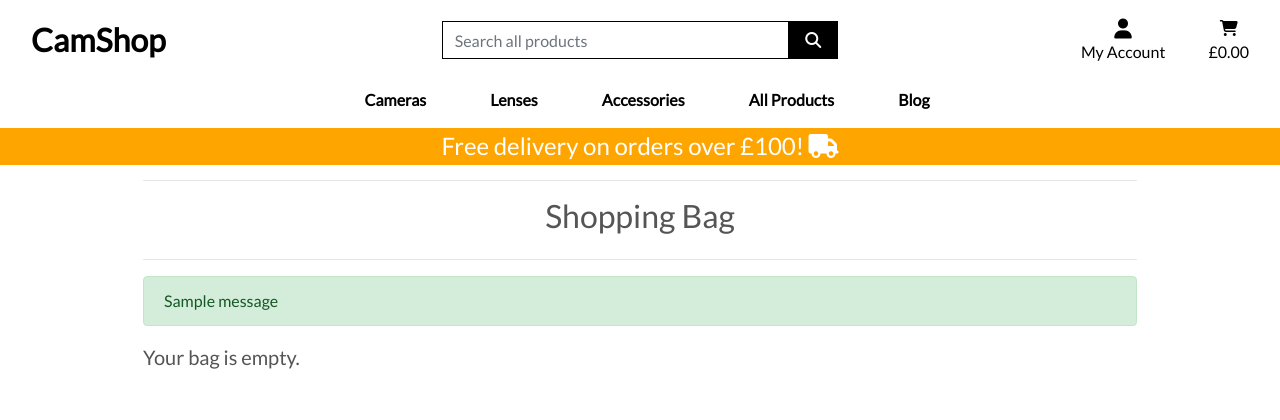
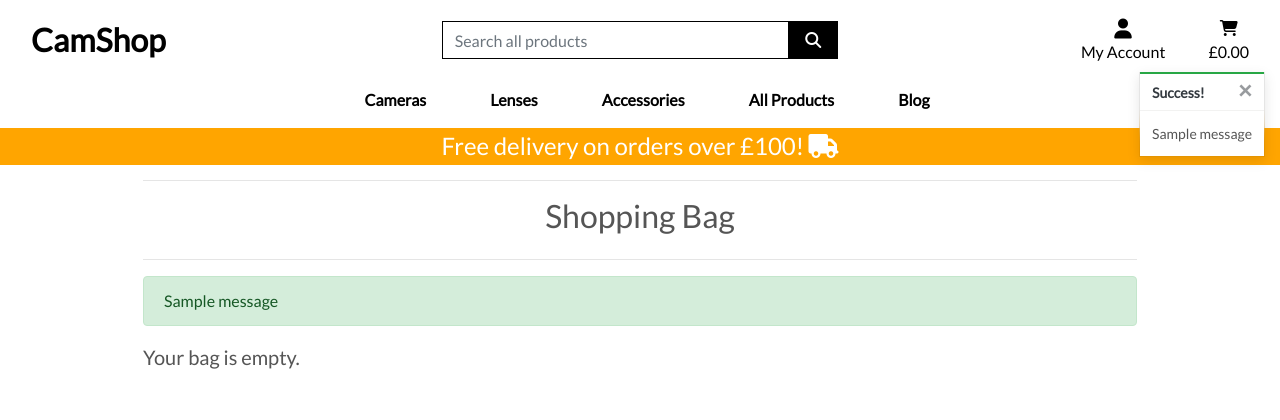
Before and after one commit to StanimirVasev/ci-project-4, a Django app: page /bag/ in a window 1280 px wide. Shown: the top 420 px of the page. Run offline with Django 3.2, Linux system fonts and the light colour scheme; data comes from the database, SQL or seed files in the repository; both versions use the stored data as it was after the commit; one stand-in notice (Sample message) is shown; some libraries are stand-ins or nearby versions.

Commit message:
Added toasts

```diff
--- a/bag/views.py
+++ b/bag/views.py
@@ -23,6 +23,7 @@ def view_bag(request):
 def add_to_bag(request, item_id):
     """ Add a quantity of the specified product to the shopping bag """
 
+    product = Product.objects.get(pk=item_id)
     quantity = int(request.POST.get('quantity'))
     redirect_url = request.POST.get('redirect_url')
     bag = request.session.get('bag', {})
@@ -31,6 +32,7 @@ def add_to_bag(request, item_id):
         bag[item_id] += quantity
     else:
         bag[item_id] = quantity
+        messages.success(request, f'Added {product.name} to your bag.')
 
     request.session['bag'] = bag
     return redirect(redirect_url)
--- a/static/css/base.css
+++ b/static/css/base.css
@@ -126,6 +126,23 @@ h1 {
     border-bottom: 1px solid #ccc;
 }
 
+/* Bootstrap toasts */
+
+.message-container {
+    position: fixed;
+    top: 72px;
+    right: 15px;
+    z-index: 99999999999;
+}
+
+.custom-toast {
+    overflow: visible;
+}
+
+.toast-capper {
+    height: 2px;
+}
+
 /* Font awesome icons styling */
 
 .fa-solid.fa-check {
--- a/templates/base.html
+++ b/templates/base.html
@@ -113,7 +113,21 @@
     </header>
 
     {% if messages %}
-        <div class="message-container"></div>
+    <div class="message-container">
+        {% for message in messages %}
+            {% with message.level as level %}
+                {% if level == 40 %}
+                    {% include 'includes/toasts/toast_error.html' with message=message %}
+                {% elif level == 30 %}
+                    {% include 'includes/toasts/toast_warning.html' with message=message %}
+                {% elif level == 25 %}
+                    {% include 'includes/toasts/toast_success.html' with message=message %}
+                {% else %}
+                    {% include 'includes/toasts/toast_info.html' with message=message %}
+                {% endif %}
+            {% endwith %}
+        {% endfor %}
+    </div>
     {% endif %}
 
     {% block page_header %}
@@ -123,8 +137,10 @@
     {% endblock %}
 
     {% block postloadjs %}
+    <script type="text/javascript">
+            $('.toast').toast('show');
+    </script>
     {% endblock %}
-
 
   </body>
 </html>
--- /dev/null
+++ b/templates/includes/toasts/toast_success.html
@@ -0,0 +1,13 @@
+<div class="toast custom-toast rounded-0 border-top-0" data-autohide="false">
+    <div class="arrow-up arrow-success"></div>
+    <div class="w-100 toast-capper bg-success"></div>
+    <div class="toast-header bg-white text-dark">
+        <strong class="mr-auto">Success!</strong>
+        <button type="button" class="ml-2 mb-1 close text-dark" data-dismiss="toast" aria-label="Close">
+            <span aria-hidden="true">&times;</span>
+        </button>
+    </div>
+    <div class="toast-body bg-white">
+        {{ message }}
+    </div>
+</div>
```
Also changed, not shown: templates/includes/toasts/toast_warning.html (added, +13 -0 lines), db.sqlite3, templates/includes/toasts/toast_error.html (added), templates/includes/toasts/toast_info.html (added).
